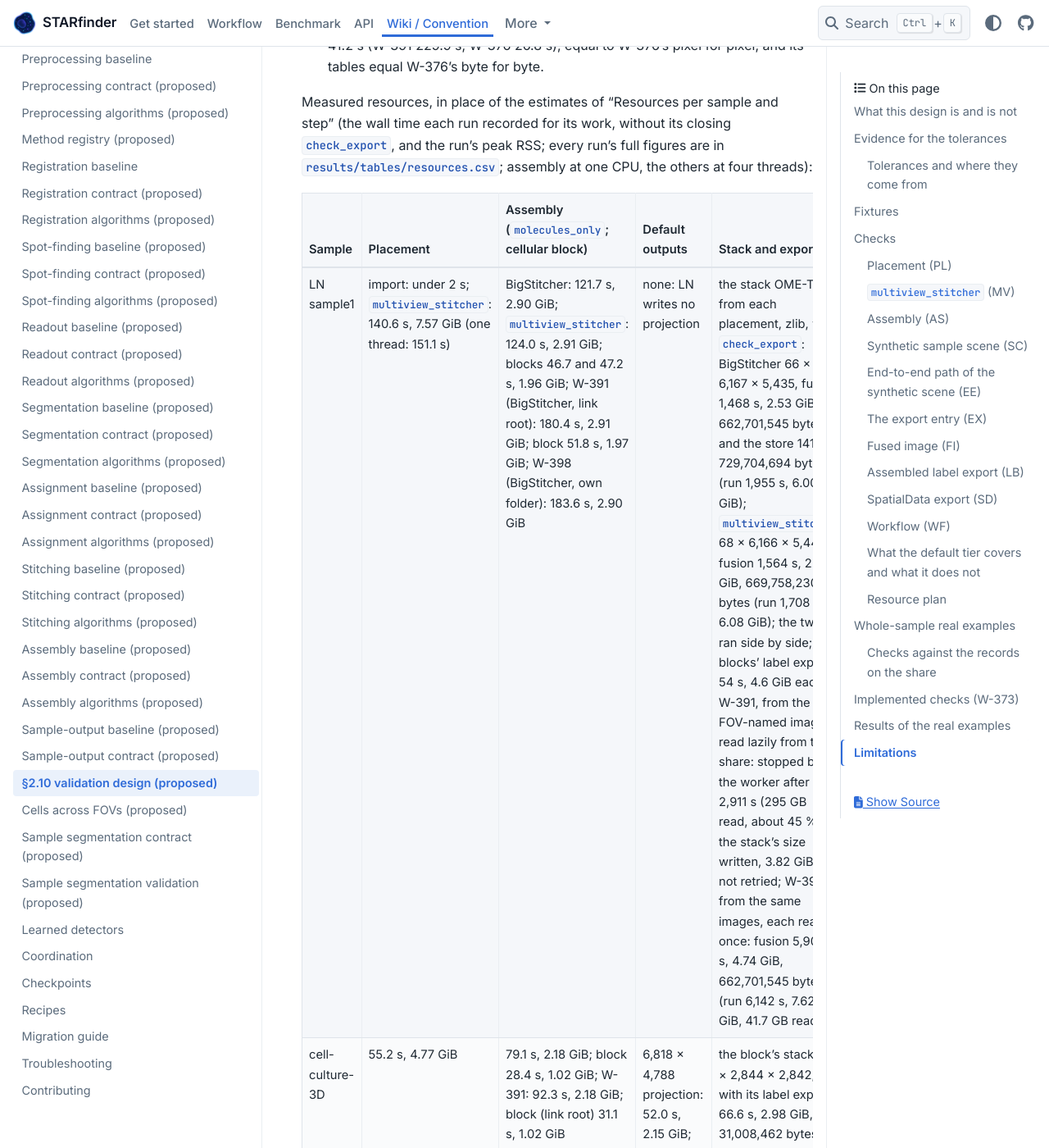
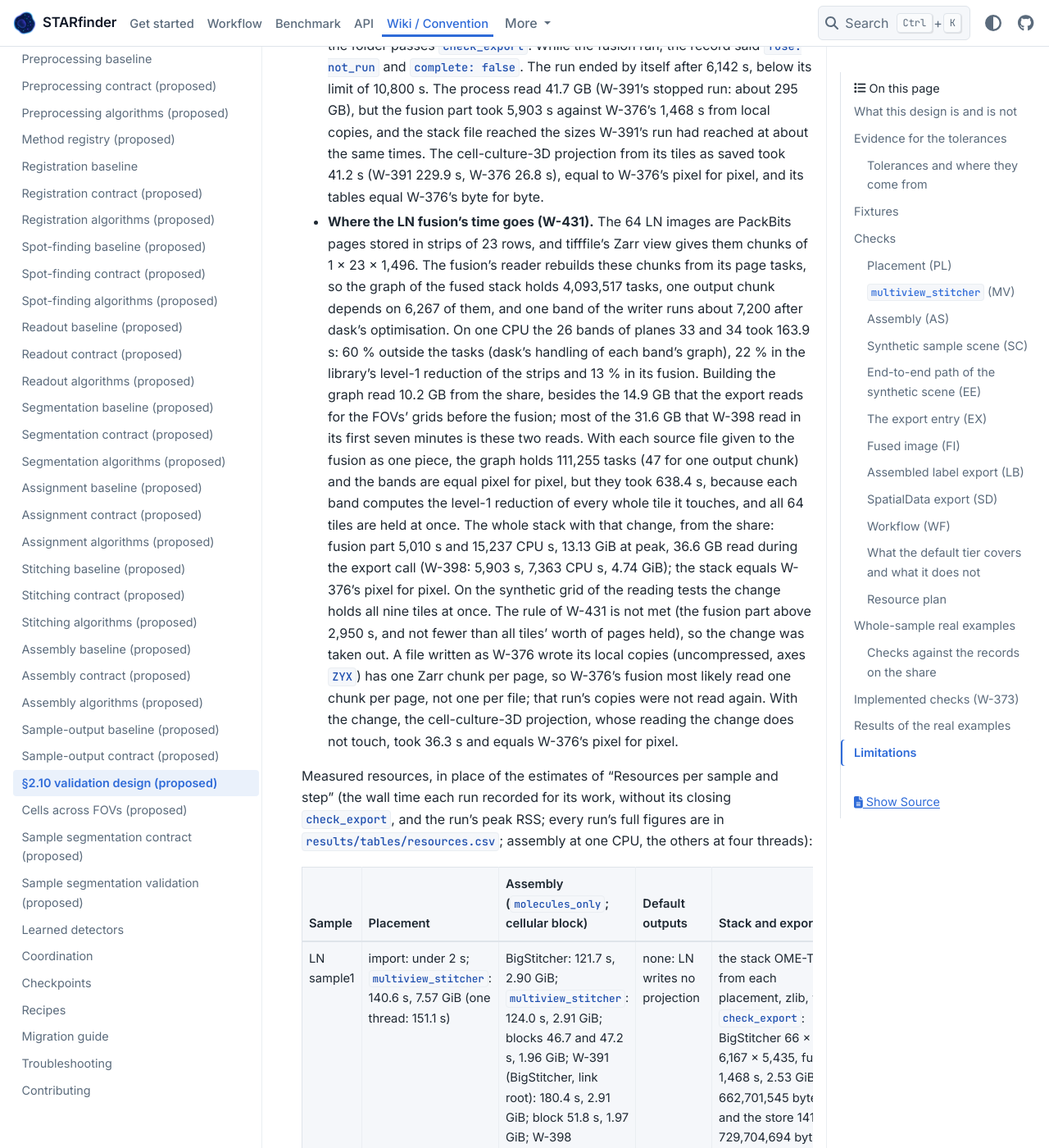
Before and after one commit to wanglab-broad/starfinder, a Sphinx documentation site: the page built from docs/stitching-assembly-validation.md, in a window 1280 px wide and 1400 px high, scrolled down 91277 px. Shown: the whole window at 82% size. Built offline with Sphinx 7.4.7 and the PyData theme 0.15.4, drawn with Linux system fonts in a browser that asks for light colours; some of the changed text lies outside the part shown.

Commit message:
feat(w-431): find why the LN stack fuses slowly from the share and let…
I measured where the LN stack's fusion time goes and tried the one
change the issue allows. It failed points 2 and 4 of the fixed decision
rule, so I took it out, and the package equals its base revision 1803299
again. On the present code, tifffile splits each page of the LN files
into 66 strips of 23 rows. The reader rebuilds those strips, so the
fused graph has 4,093,517 tasks and one output chunk depends on 6,267 of
them. On one CPU, 26 bands took 163.9 s, and 60 % of that time was spent
outside the tasks, in dask's handling of each band's graph. The graph
size explains most of the time. …

Linear-Issue: W-431

```diff
--- a/docs/stitching-assembly-validation.md
+++ b/docs/stitching-assembly-validation.md
@@ -815,7 +815,13 @@ cell-culture-3D projection again, on 2026-10-09, at revision `5ffee25`, which ho
 in the run directory
 `/home/unix/jiahao/wanglab/jiahao/test/starfinder_benchmark/runs/W-398/20261009T045906Z-2d4054c3`
 (`worker-notes.md`, `results/manifest.json`, `results/comparison/`), from the same saved
-placements of W-376; the sentences marked W-398 are from that run.
+placements of W-376; the sentences marked W-398 are from that run. W-431 measured where the
+LN fusion's time goes and tried one change to how `fuse` builds a source's array, on
+2026-10-10, at revision `1803299`, in the run directory
+`/home/unix/jiahao/wanglab/jiahao/test/starfinder_benchmark/runs/W-431/20261010T090737Z-e03e2c65`
+(`worker-notes.md`, `results/manifest.json`, `results/profile/`); the change did not meet
+that issue's rule and was taken out again, so the package is as before; the sentences marked
+W-431 are from that run.
 
 * **Inventory.** The 190 molecule tables (LN sample1 64, 3,782,580 rows; tissue-2D 56,
   5,353,714; cell-culture-3D 70, 2,458,865) equal the operator's inventory of 2026-10-07 in
@@ -892,6 +898,28 @@ placements of W-376; the sentences marked W-398 are from that run.
   had reached at about the same times. The cell-culture-3D projection from its tiles as
   saved took 41.2 s (W-391 229.9 s, W-376 26.8 s), equal to W-376's pixel for pixel, and its
   tables equal W-376's byte for byte.
+* **Where the LN fusion's time goes (W-431).** The 64 LN images are PackBits pages stored in
+  strips of 23 rows, and tifffile's Zarr view gives them chunks of 1 × 23 × 1,496. The
+  fusion's reader rebuilds these chunks from its page tasks, so the graph of the fused stack
+  holds 4,093,517 tasks, one output chunk depends on 6,267 of them, and one band of the writer
+  runs about 7,200 after dask's optimisation. On one CPU the 26 bands of planes 33 and 34 took
+  163.9 s: 60 % outside the tasks (dask's handling of each band's graph), 22 % in the
+  library's level-1 reduction of the strips and 13 % in its fusion. Building the graph read
+  10.2 GB from the share, besides the 14.9 GB that the export reads for the FOVs' grids before
+  the fusion; most of the 31.6 GB that W-398 read in its first seven minutes is these two
+  reads. With each source file given to the fusion as one piece, the graph holds 111,255
+  tasks (47 for one output chunk) and the bands are equal pixel for pixel, but they took
+  638.4 s, because each band computes the level-1 reduction of every whole tile it touches,
+  and all 64 tiles are held at once. The whole stack with that change, from the share: fusion
+  part 5,010 s and 15,237 CPU s, 13.13 GiB at peak, 36.6 GB read during the export call
+  (W-398: 5,903 s, 7,363 CPU s, 4.74 GiB); the stack equals W-376's pixel for pixel. On the
+  synthetic grid of the reading tests the change holds all nine tiles at once. The rule of
+  W-431 is not met (the fusion part above 2,950 s, and not fewer than all tiles' worth of
+  pages held), so the change was taken out. A file written as W-376 wrote its local copies
+  (uncompressed, axes `ZYX`) has one Zarr chunk per page, so W-376's fusion most likely
+  read one chunk per page, not one per file; that run's copies were not read again. With the
+  change, the cell-culture-3D projection, whose reading the change does not touch, took
+  36.3 s and equals W-376's pixel for pixel.
 
 Measured resources, in place of the estimates of "Resources per sample and step" (the wall
 time each run recorded for its work, without its closing `check_export`, and the run's peak
@@ -900,8 +928,8 @@ the others at four threads):
 
 | Sample | Placement | Assembly (`molecules_only`; cellular block) | Default outputs | Stack and export |
 | --- | --- | --- | --- | --- |
-| LN sample1 | import: under 2 s; `multiview_stitcher`: 140.6 s, 7.57 GiB (one thread: 151.1 s) | BigStitcher: 121.7 s, 2.90 GiB; `multiview_stitcher`: 124.0 s, 2.91 GiB; blocks 46.7 and 47.2 s, 1.96 GiB; W-391 (BigStitcher, link root): 180.4 s, 2.91 GiB; block 51.8 s, 1.97 GiB; W-398 (BigStitcher, own folder): 183.6 s, 2.90 GiB | none: LN writes no projection | the stack OME-TIFF from each placement, zlib, with `check_export`: BigStitcher 66 × 6,167 × 5,435, fusion 1,468 s, 2.53 GiB, 662,701,545 bytes, and the store 141.5 s, 729,704,694 bytes (run 1,955 s, 6.00 GiB); `multiview_stitcher` 68 × 6,166 × 5,441, fusion 1,564 s, 2.53 GiB, 669,758,230 bytes (run 1,708 s, 6.08 GiB); the two ran side by side; the blocks' label exports 54 s, 4.6 GiB each; W-391, from the FOV-named images read lazily from the share: stopped by the worker after 2,911 s (295 GB read, about 45 % of the stack's size written, 3.82 GiB), not retried; W-398, from the same images, each read once: fusion 5,903 s, 4.74 GiB, 662,701,545 bytes (run 6,142 s, 7.62 GiB, 41.7 GB read) |
-| cell-culture-3D | 55.2 s, 4.77 GiB | 79.1 s, 2.18 GiB; block 28.4 s, 1.02 GiB; W-391: 92.3 s, 2.18 GiB; block (link root) 31.1 s, 1.02 GiB | 6,818 × 4,788 projection: 52.0 s, 2.15 GiB; W-391, from the `IYX` tiles as saved: 229.9 s, 2.21 GiB; W-398, each tile read once: 41.2 s, 2.21 GiB | the block's stack, 33 × 2,844 × 2,842, with its label export: 66.6 s, 2.98 GiB, 31,008,462 bytes |
+| LN sample1 | import: under 2 s; `multiview_stitcher`: 140.6 s, 7.57 GiB (one thread: 151.1 s) | BigStitcher: 121.7 s, 2.90 GiB; `multiview_stitcher`: 124.0 s, 2.91 GiB; blocks 46.7 and 47.2 s, 1.96 GiB; W-391 (BigStitcher, link root): 180.4 s, 2.91 GiB; block 51.8 s, 1.97 GiB; W-398 (BigStitcher, own folder): 183.6 s, 2.90 GiB | none: LN writes no projection | the stack OME-TIFF from each placement, zlib, with `check_export`: BigStitcher 66 × 6,167 × 5,435, fusion 1,468 s, 2.53 GiB, 662,701,545 bytes, and the store 141.5 s, 729,704,694 bytes (run 1,955 s, 6.00 GiB); `multiview_stitcher` 68 × 6,166 × 5,441, fusion 1,564 s, 2.53 GiB, 669,758,230 bytes (run 1,708 s, 6.08 GiB); the two ran side by side; the blocks' label exports 54 s, 4.6 GiB each; W-391, from the FOV-named images read lazily from the share: stopped by the worker after 2,911 s (295 GB read, about 45 % of the stack's size written, 3.82 GiB), not retried; W-398, from the same images, each read once: fusion 5,903 s, 4.74 GiB, 662,701,545 bytes (run 6,142 s, 7.62 GiB, 41.7 GB read); W-431, each source file as one piece (tried, then taken out): fusion 5,010 s, 13.13 GiB, 662,701,545 bytes (run 5,251 s, 13.13 GiB, 36.6 GB read) |
+| cell-culture-3D | 55.2 s, 4.77 GiB | 79.1 s, 2.18 GiB; block 28.4 s, 1.02 GiB; W-391: 92.3 s, 2.18 GiB; block (link root) 31.1 s, 1.02 GiB | 6,818 × 4,788 projection: 52.0 s, 2.15 GiB; W-391, from the `IYX` tiles as saved: 229.9 s, 2.21 GiB; W-398, each tile read once: 41.2 s, 2.21 GiB; W-431, with the change: 36.3 s, 2.39 GiB | the block's stack, 33 × 2,844 × 2,842, with its label export: 66.6 s, 2.98 GiB, 31,008,462 bytes |
 | tissue-2D | `multiview_stitcher`: 37.4 s (loading 8.0 s), 0.88 GiB | 160.7 s, 5.38 GiB; W-391: 164.9 s, 3.86 GiB | 11,291 × 9,845 projection (max, 0.5), 77,776,028 bytes: 86.4 s, 4.76 GiB; W-391: 89.1 s, 3.59 GiB | none |
 
 No run reached its limit; the largest export folder holds 2.13 GB. Assumptions
@@ -930,9 +958,11 @@ tissue-2D and the cell-culture-3D whole sample (W-391) and for LN sample1, its a
 its stack, from its own folder with the configured reference image (W-398). Both cellular
 blocks went through links: the export finds an assignment folder only at
 `checkpoints/<fov>/assignment/<name>/` under the dataset's root, so the route from the
-W-382 folders where they are saved is not shown. Where the LN fusion's time goes is not
-shown: reading each tile once cut the bytes read, but not the fusion's wall time, which
-stays about four times W-376's from local copies. No store was written from the files as
+W-382 folders where they are saved is not shown. The LN fusion from the share stays about
+four times W-376's from local copies: W-431 shows that with the present reader's chunks of
+23 rows the handling of each band's graph is the largest part of the time, and that one
+piece per source file does not shorten it; a fusion from the share in W-376's time is not
+shown. No store was written from the files as
 saved. No cells exist for tissue-2D. A9 is not verified, because no store holds
 `cell_labels`. A4 stays open.
 
```
